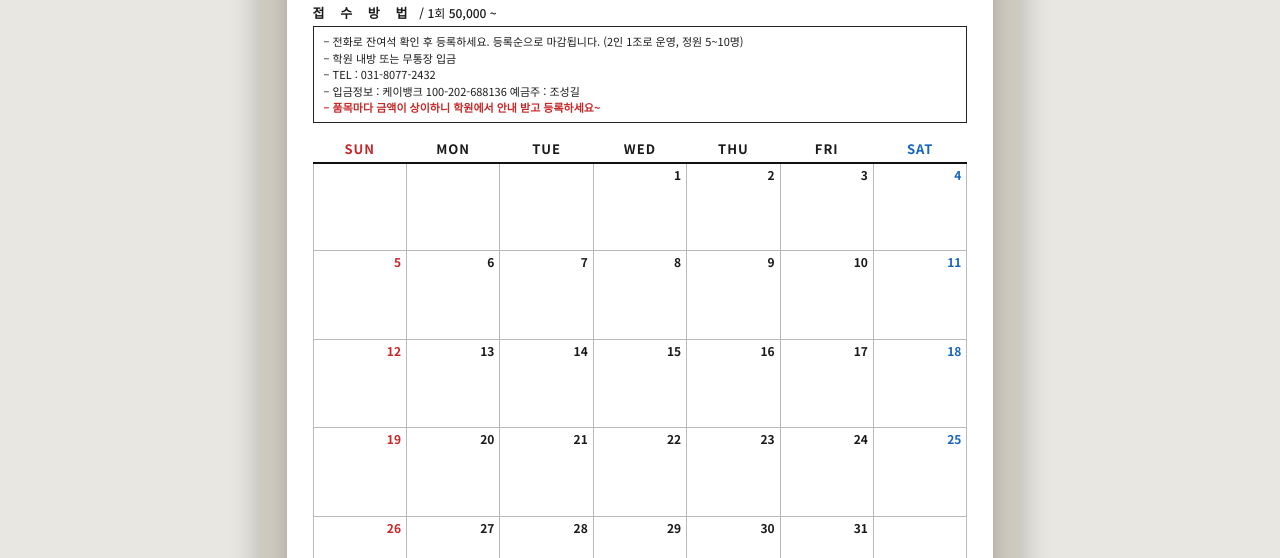
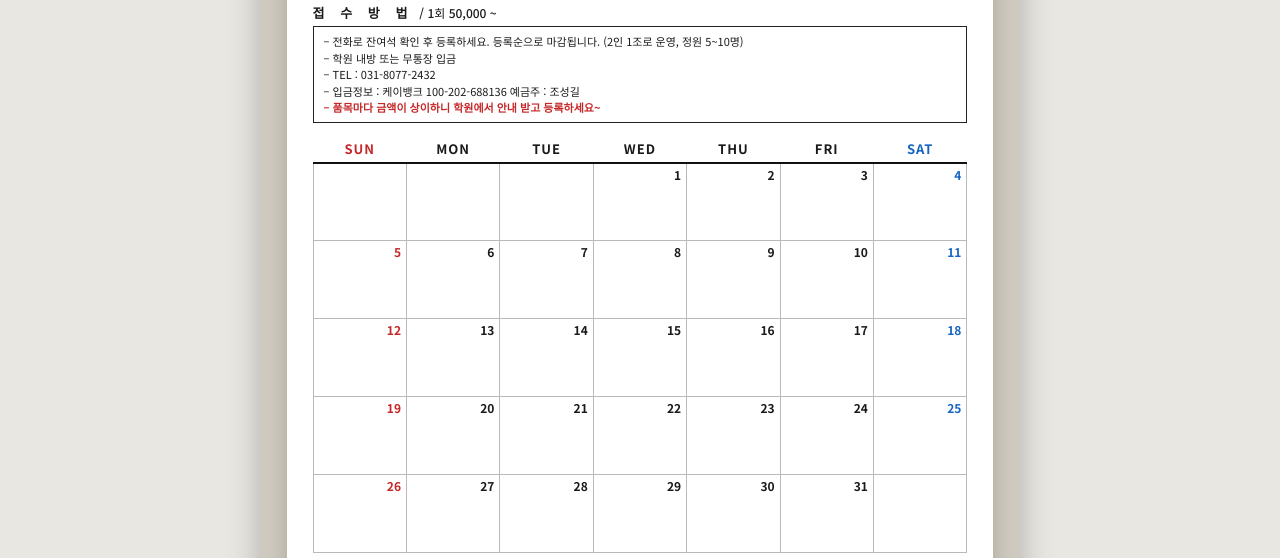
Before and after one commit to chaeum0129-cmd/onedayclass, a plain HTML site: page index.html in a window 1280 px wide. Shown: the part 380-938 px from the top of the page. Drawn offline with nearby package versions, Linux system fonts and the light colour scheme.

Commit message:
Update index.html

```diff
--- a/index.html
+++ b/index.html
@@ -75,7 +75,7 @@
   }
   .card{
     position:relative;z-index:1;
-    margin:0 3.5%;flex:1;
+    margin:0 3.5%;
     background:#ffffff;
     padding:16px 26px 18px;
     display:flex;flex-direction:column;
@@ -100,14 +100,14 @@
   .apply-box [contenteditable]:focus{background:#fff7ee}
 
   /* 달력 */
-  .cal{width:100%;border-collapse:collapse;margin-top:12px;table-layout:fixed;flex:1}
+  .cal{width:100%;border-collapse:collapse;margin-top:12px;table-layout:fixed}
   .cal th{
     font-size:13px;font-weight:700;padding:4px 0;border-bottom:2px solid #111;
     letter-spacing:1px;
   }
   .cal th.sun{color:var(--red)} .cal th.sat{color:var(--blue)}
   .cal td{
-    border:1px solid #b9b9b9;vertical-align:top;height:70px;overflow:hidden;
+    border:1px solid #b9b9b9;vertical-align:top;height:78px;overflow:hidden;
     padding:2px 3px 4px;position:relative;
   }
   .cal td.empty{background:transparent}
@@ -170,7 +170,7 @@
     html,body{background:#fff;margin:0}
     .toolbar,.overlay,.hint{display:none !important}
     .stage{padding:0;margin:0;display:block}
-    .poster{margin:0 auto;box-shadow:none;break-inside:avoid;page-break-inside:avoid}
+    .poster{margin:0 auto;box-shadow:none;height:100vh;overflow:hidden;break-inside:avoid;page-break-inside:avoid}
     body.editing .cal td:hover{background:none;outline:none}
   }
 </style>
```
